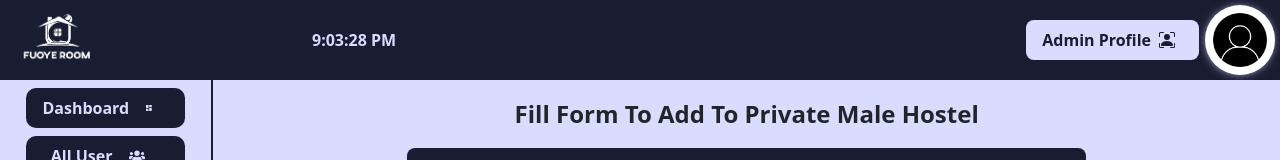
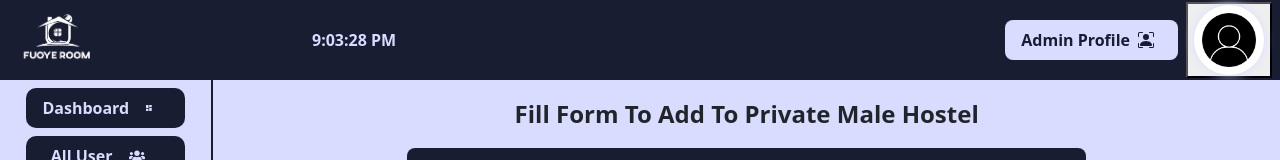
Before and after one commit to bidemi90/Fuoye_room-frontend, a React (Vite) app: page /management_page/addprivatemaleroom in a window 1280 px wide. Shown: the top 160 px of the page. Built offline with nearby package versions, Linux system fonts and the light colour scheme; no server answers.

Commit message:
new edit on private

```diff
--- a/src/App.css
+++ b/src/App.css
@@ -45,20 +45,13 @@ nav {
   height: 10vh;
   color: #d8dcff;
 }
-.profileimginusernav {
-  height: 65px;
-  width: 65px;
-  border: none;
-  border-radius: 50px;
-  color: #191d32;
-  background: rgb(255, 255, 255);
-  text-decoration: none;
-  background-color: #d8dcff;
-  box-shadow: 0px 0px 10px #d8dcff;
-}
+
 .profileimginusernavimg {
   width: 70px;
+  height: 70px;
   border-radius: 50%;
+    box-shadow: 0px 0px 10px #d8dcff;
+
 }
 .applogo {
   width: 100px;
--- a/src/Components/Privatemalehostel.jsx
+++ b/src/Components/Privatemalehostel.jsx
@@ -56,7 +56,6 @@ const Privatemalehostel = () => {
 
         <div className=" d-flex flex-wrap justify-content-center">
           {allprivatemalehostel.map((item, index) => (
-
             <div
               className="oneschoolmaleroom m-auto mx-md-0 col-6  col-md-5  col-lg-4 mt-3 mb-3"
               key={index}
@@ -81,14 +80,12 @@ const Privatemalehostel = () => {
                       <span className=" text-capitalize fs-6 fw-bold">
                         {item.building_address}
                       </span>{" "}
-
                     </p>
-                    <p className=" fs-6 mb-1 onelinetext text-capitalize">
+                    <p className=" fs-6 mb-1 onelinetext text-capitalize d-none d-md-block">
                       numbers of active room:{" "}
                       <span className=" text-capitalize fs-6 fw-bold">
                         {item.room_count}
                       </span>{" "}
-
                     </p>
                     <p className=" fs-6 mb-1 onelinetext text-capitalize">
                       rent per room :{" "}
@@ -96,7 +93,6 @@ const Privatemalehostel = () => {
                         {" "}
                         ₦ {item.rent}
                       </span>{" "}
-
                     </p>
                   </div>
                 </div>
@@ -111,8 +107,6 @@ const Privatemalehostel = () => {
                 </Link>
               </div>{" "}
             </div>
-
-
           ))}
         </div>
       </section>
--- a/src/Components/Topnav.jsx
+++ b/src/Components/Topnav.jsx
@@ -71,7 +71,7 @@ const Topnav = () => {
                   ? "loading..."
                   : userdata?.ifusermatricnumber?.matric_number}
               </Link>
-              <button className="  profileimginusernav d-flex justify-content-center align-items-center">
+
                 <img
                   className="  profileimginusernavimg"
                   src={
@@ -81,7 +81,6 @@ const Topnav = () => {
                   }
                   alt=""
                 />
-              </button>
             </div>
 
             <div className=" flotdropinnav d-flex d-xl-none">
@@ -117,7 +116,7 @@ const Topnav = () => {
                 </div>
                 <div className=" w-100">
                   <button
-                    className=" w-100 d-flex justify-content-center align-items-center Linkforsidenav p-1 fs-6 fw-semibold text-capitalize text-center px-3 py-2 my-2 mt-3  w-75"
+                    className=" w-100 d-flex justify-content-center align-items-center Linkforsidenav p-1 fs-6 fw-semibold text-capitalize text-center px-3 py-2 my-2 mt-3 mb-5  w-75"
                     onClick={handlelogout}
                   >
                     log out <LuArrowRightFromLine className=" mx-3" />
```
Lines whose indentation alone changed are shown as unchanged.
